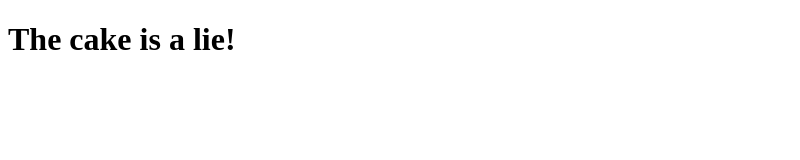
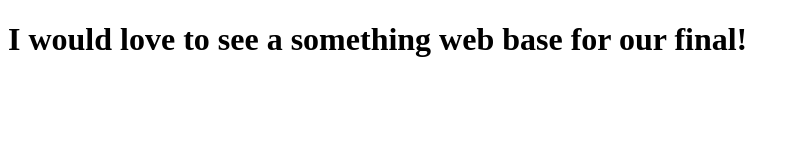
Before and after one commit to Kevinsnewhorizon/CS3338-first-project, a plain HTML site: page index.html in a window 1280 px wide. Shown: the whole page, without its empty margins (0-800 px from the left). Drawn offline with Linux system fonts and the light colour scheme.

Commit message:
I would love to do something web based for our final.

```diff
--- a/index.html
+++ b/index.html
@@ -6,6 +6,6 @@
     <title>My First Project</title>
 </head>
 <body>
-    <h1>The cake is a lie!</h1>
+    <h1>I would love to see a something web base for our final!</h1>
 </body>
 </html>
```
